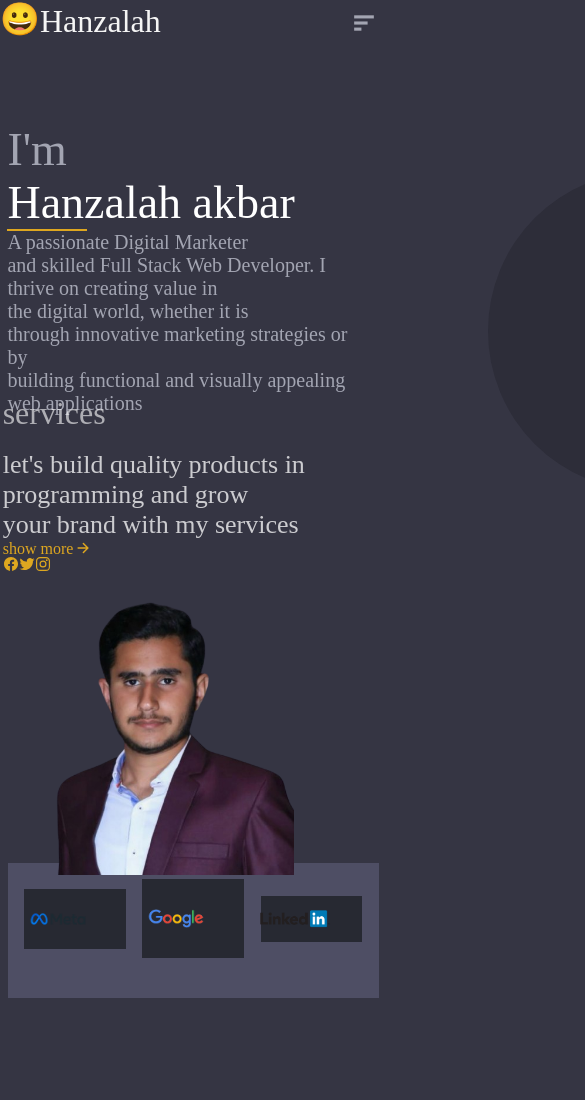
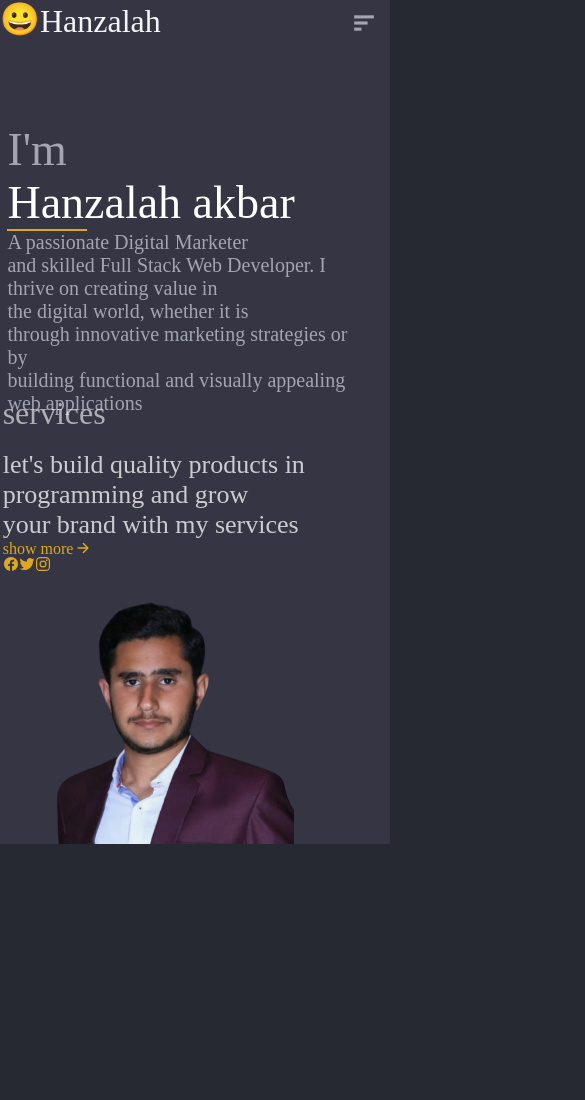
Before and after one commit to hanzalahakbar/assignments, a plain HTML site: page portfolio/index.html in a window 390 px wide. Shown: the top 1100 px of the page, 585 px wide, since content can reach past the window. After the commit the page ends 844 px from the top, so only its background shows below. Drawn offline with nearby package versions, Linux system fonts and the light colour scheme.

Commit message:
updated style

```diff
--- a/portfolio/style.css
+++ b/portfolio/style.css
@@ -799,7 +799,7 @@ body{
         height: 100%;
         padding: 0px;
         margin: 0px;
-        /* overflow-x: hidden; */
+        overflow-x: hidden;
       }
       .nav{
         width: 240%;
@@ -846,7 +846,7 @@ body{
            .second{
             min-height: 16vh;
                        width: 95%;
-            margin: -19.5rem 0.5rem;
+            margin: -17.5rem 0.5rem;
              }
              .meta,.google,.linkedin{
 
```
